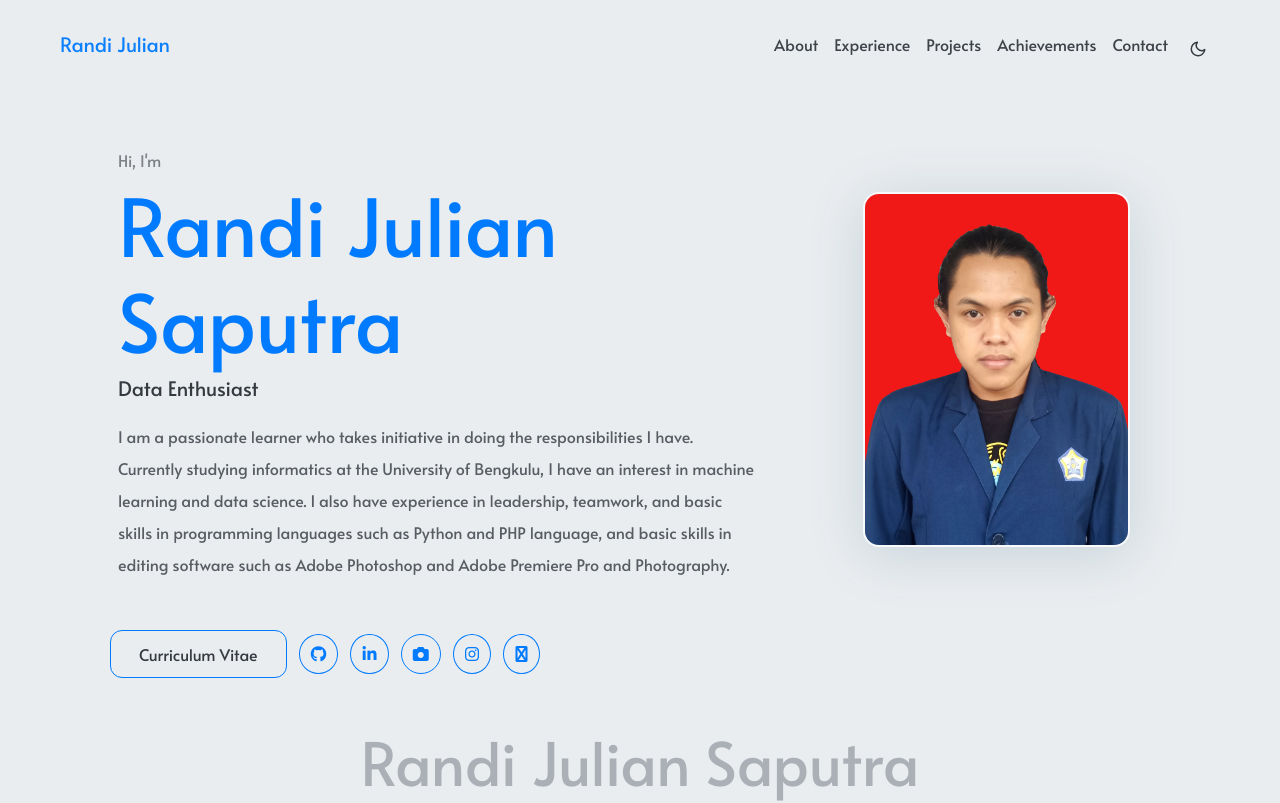
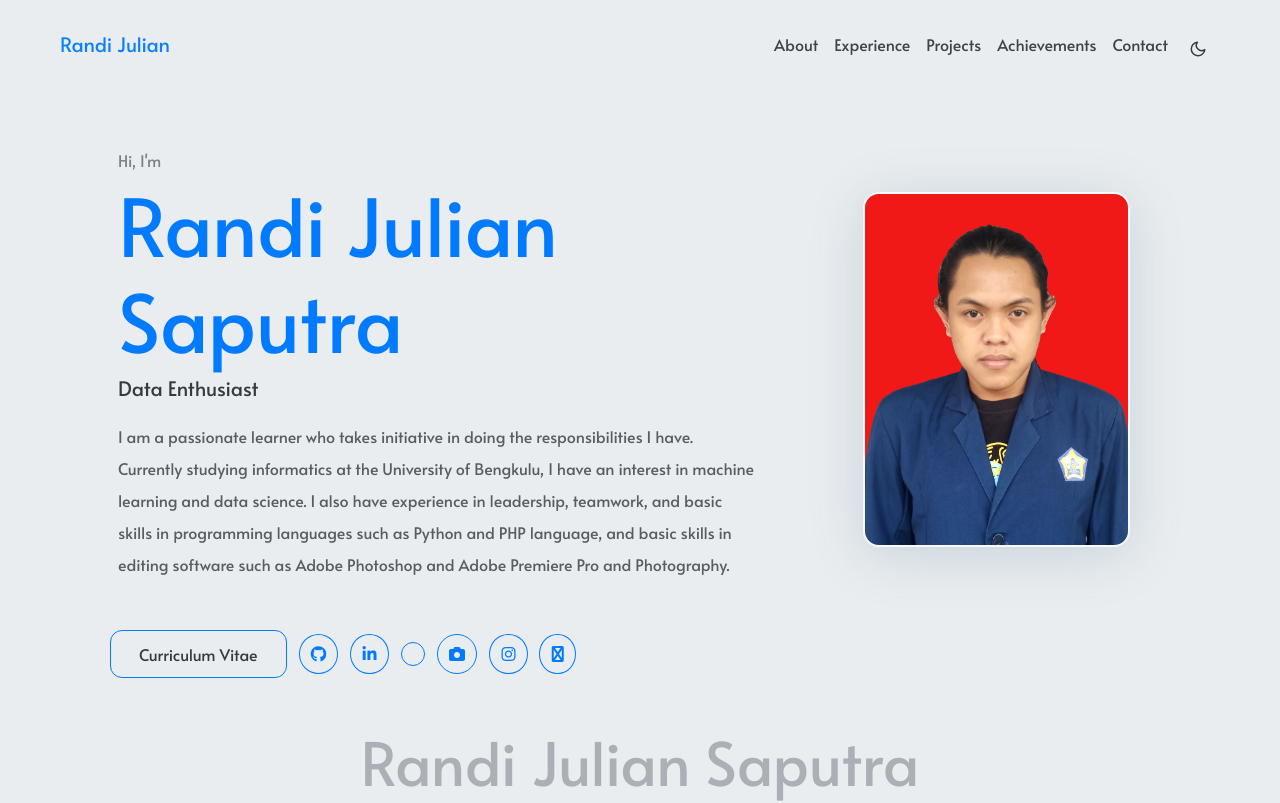
Before and after one commit to randiijulian/randiijulian.github.io, a plain HTML site: page index.html in a window 1280 px wide. Shown: the top 803 px of the page. Drawn offline with Linux system fonts and the light colour scheme.

Commit message:
Update index.html

```diff
--- a/index.html
+++ b/index.html
@@ -161,6 +161,12 @@
                                         <a href="https://linkedin.com/in/randijulian" target="_blank"
                                             class="btn social-icon">
                                             <i class="fab fa-linkedin-in"></i>
+                                        </a>
+                                    </span>
+                                    <span class="px-1">
+                                        <a href="https://www.dicoding.com/users/randijulian" target="_blank"
+                                            class="btn social-icon">
+                                            <i class="web"></i>
                                         </a>
                                     </span>
                                     <span class="px-1">
```
